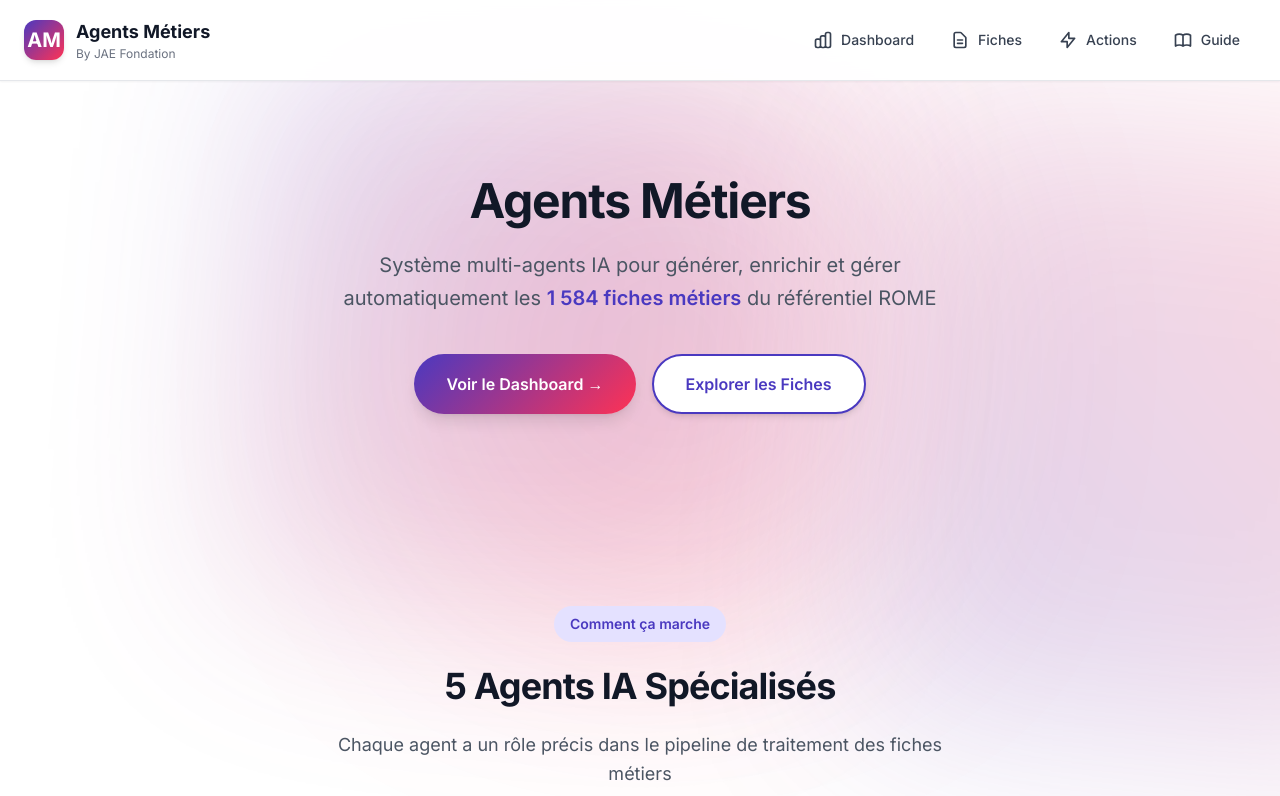
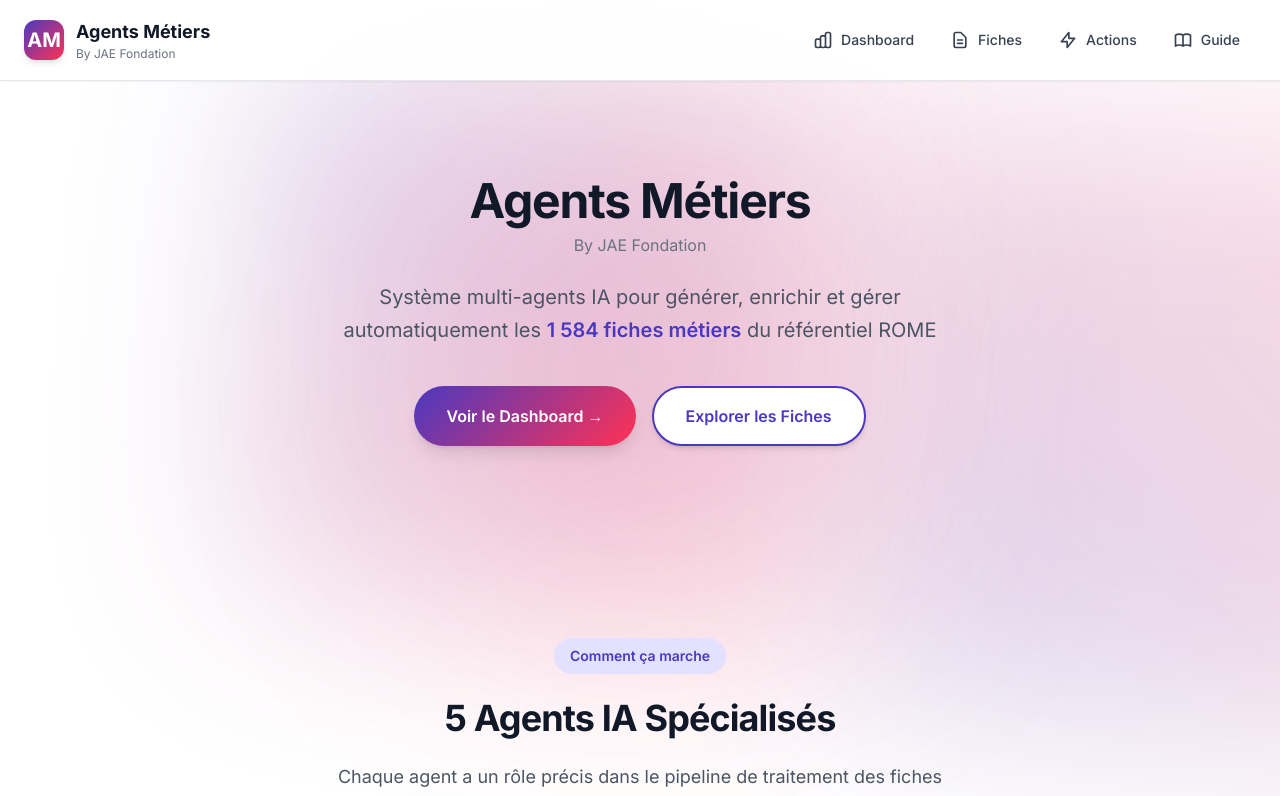
Before and after one commit to jchvetzoff-lab/agents-metiers, a Next.js app in the folder frontend/: page / in a window 1280 px wide. Shown: the top 796 px of the page. Built offline with nearby package versions, Linux system fonts and the light colour scheme.

Commit message:
Add 'By JAE Fondation' subtitle under main title

```diff
--- a/frontend/app/page.tsx
+++ b/frontend/app/page.tsx
@@ -6,9 +6,10 @@ export default function Home() {
       {/* Hero - Spacieux */}
       <section className="py-24 px-6">
         <div className="max-w-4xl mx-auto text-center">
-          <h1 className="text-4xl md:text-5xl font-bold mb-6 text-gray-900 leading-tight">
+          <h1 className="text-4xl md:text-5xl font-bold mb-2 text-gray-900 leading-tight">
             Agents Métiers
           </h1>
+          <p className="text-base text-gray-500 mb-6">By JAE Fondation</p>
 
           <p className="text-xl text-gray-600 max-w-2xl mx-auto mb-10 leading-relaxed">
             Système multi-agents IA pour générer, enrichir et gérer automatiquement
```
